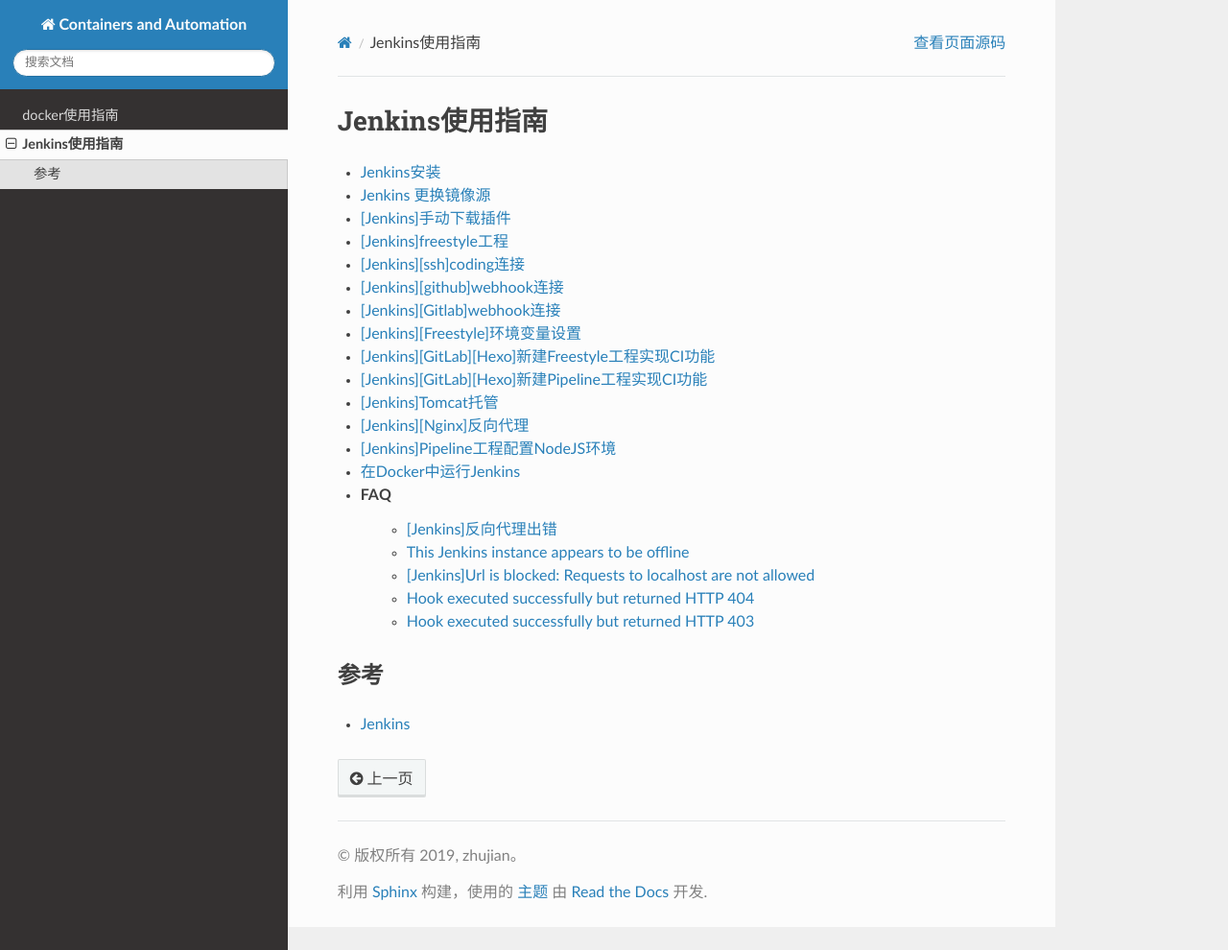
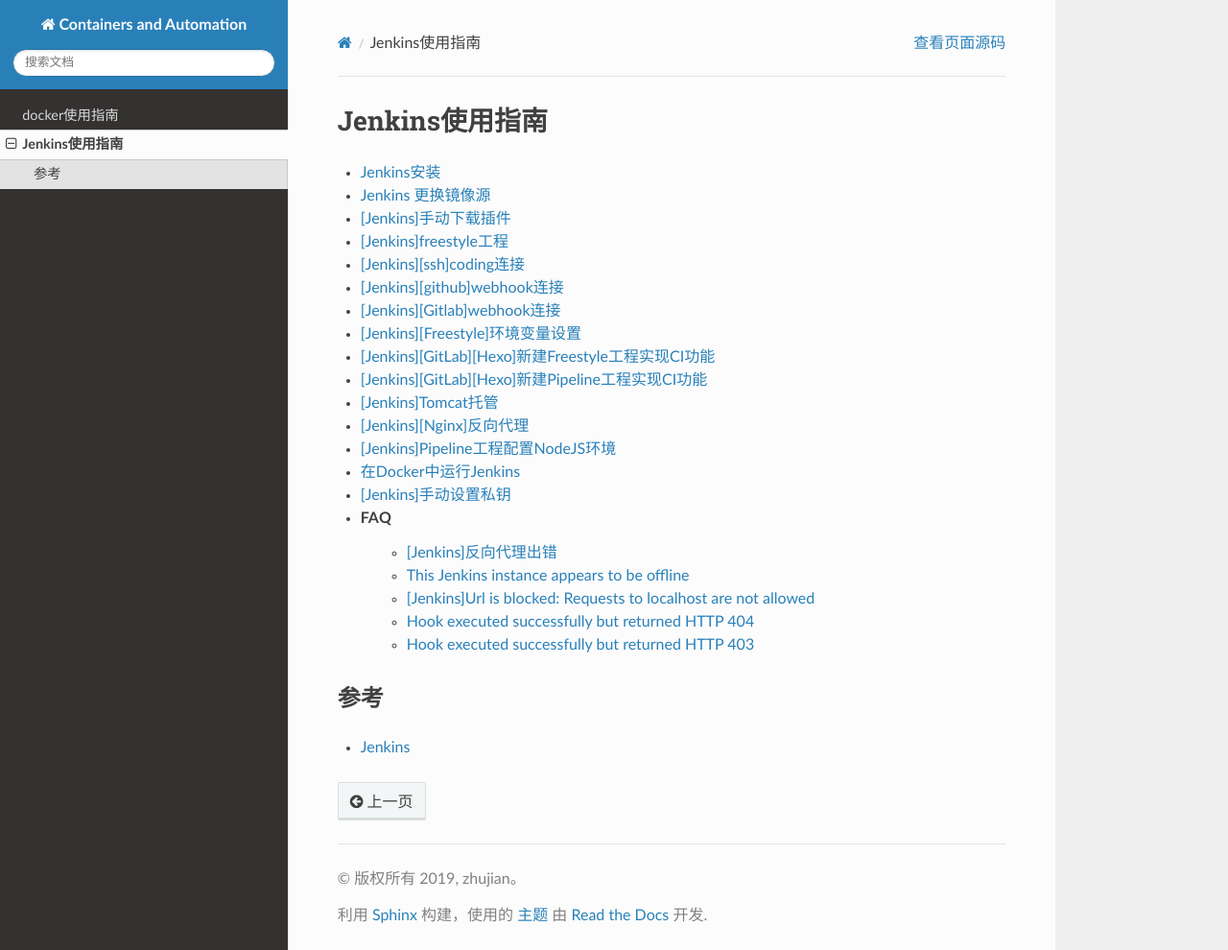
Before and after one commit to Document-Collection/Containerization-Automation, a Sphinx documentation site: the page built from docs/source/jenkins/index.rst, in a window 1280 px wide and 990 px high. Shown: the whole window at 96% size. Built offline with Sphinx 7.4.7 and the Read the Docs theme 2.0.0, drawn with Linux system fonts in a browser that asks for light colours; pages that are not in the unit, such as notebooks, are missing from menus.

Commit message:
docs(jenkins): 手动设置私钥

```diff
--- a/docs/source/jenkins/index.rst
+++ b/docs/source/jenkins/index.rst
@@ -25,6 +25,7 @@
 * `[Jenkins][Nginx]反向代理`_
 * `[Jenkins]Pipeline工程配置NodeJS环境`_
 * `在Docker中运行Jenkins`_
+* `[Jenkins]手动设置私钥`_
 
 * FAQ
     * `[Jenkins]反向代理出错`_
@@ -46,6 +47,7 @@
 .. _`[Jenkins][GitLab][Hexo]新建Pipeline工程实现CI功能`: https://www.zhujian.tech/posts/f80ec296.html
 .. _`[Jenkins]Tomcat托管`: https://www.zhujian.tech/posts/bc77c204.html
 .. _`[Jenkins][Nginx]反向代理`: https://www.zhujian.tech/posts/7c823af7.html
+.. _`[Jenkins]手动设置私钥`: https://zhujian.tech/posts/c343c930.html#more
 
 
 .. _`[Jenkins]反向代理出错`: https://www.zhujian.tech/posts/adc5ce0c.html
```
